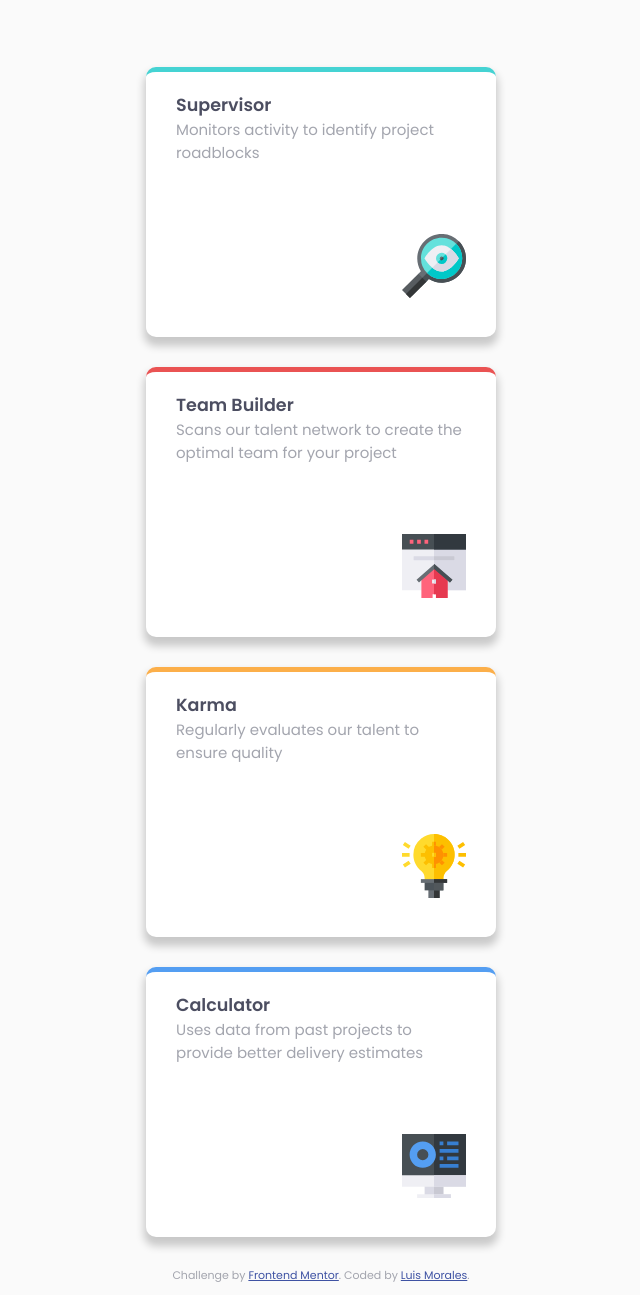
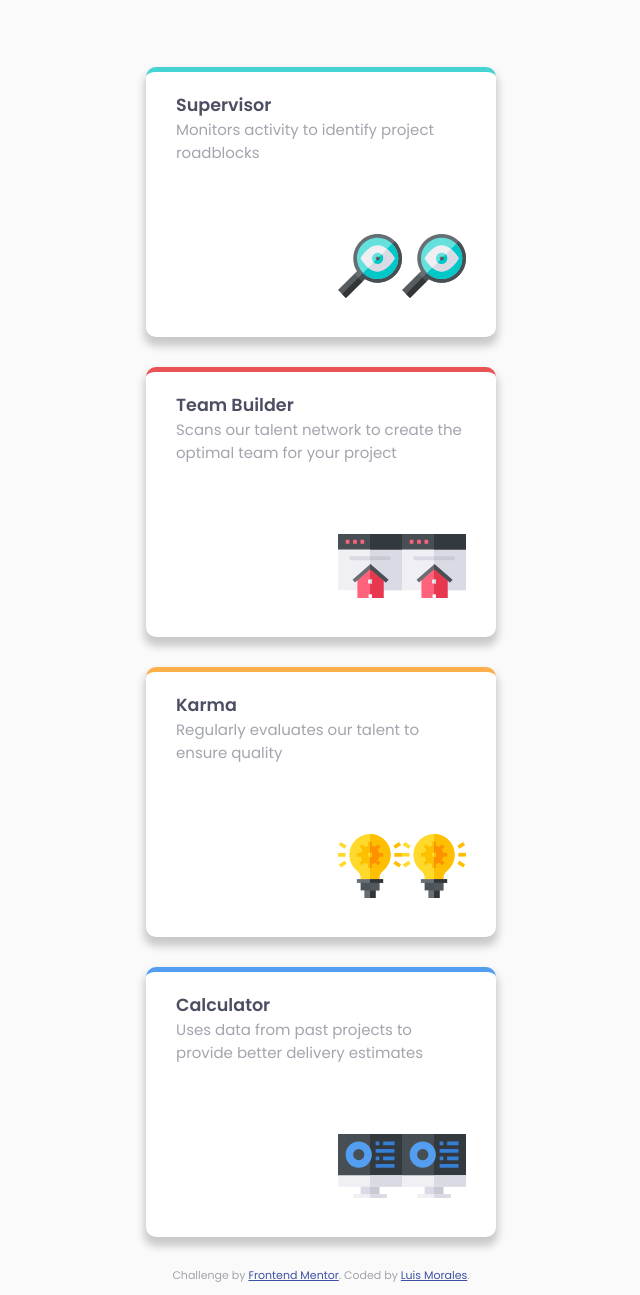
Before and after one commit to luisfernandob87/four_cards, a plain HTML site: page index.html in a window 1280 px wide. Shown: the part 179-1474 px from the top of the page, without its empty margins (319-959 px from the left). Drawn offline with Linux system fonts and the light colour scheme.

Commit message:
Add files via upload

```diff
--- a/index.html
+++ b/index.html
@@ -26,6 +26,7 @@
   <p>Monitors activity to identify project roadblocks</p>
   <div class="img-supervisor">
   <img src="/images/icon-supervisor.svg" alt="icon-supervisor">
+  <img src="/images/icon-supervisor.png" alt="icon-supervisor">
   </div>
 </section>
 <section class="team">
@@ -33,6 +34,7 @@
  <p>Scans our talent network to create the optimal team for your project</p>
  <div class="img-team" >
  <img src="/images/icon-team-builder.svg" alt="icon-team-builder">
+ <img src="/images/icon-team-builder.png" alt="icon-team-builder">
 </div>
   </section>
   <section class="karma">
@@ -40,6 +42,7 @@
  <p>Regularly evaluates our talent to ensure quality</p>
  <div class="img-karma">
  <img src="/images/icon-karma.svg" alt="icon-karma">
+ <img src="/images/icon-karma.png" alt="icon-karma">
 </div>
   </section>
   <section class="calculator">
@@ -47,6 +50,7 @@
  <p>Uses data from past projects to provide better delivery estimates</p>
  <div class="img-calculator">
  <img src="/images/icon-calculator.svg" alt="icon-calculator">
+ <img src="/images/icon-calculator.png" alt="icon-calculator">
 </div>
 </section>
 </div>
```
Also changed, not shown: images/icon-calculator.png (added), images/icon-karma.png (added), images/icon-supervisor.png (added), images/icon-team-builder.png (added).
